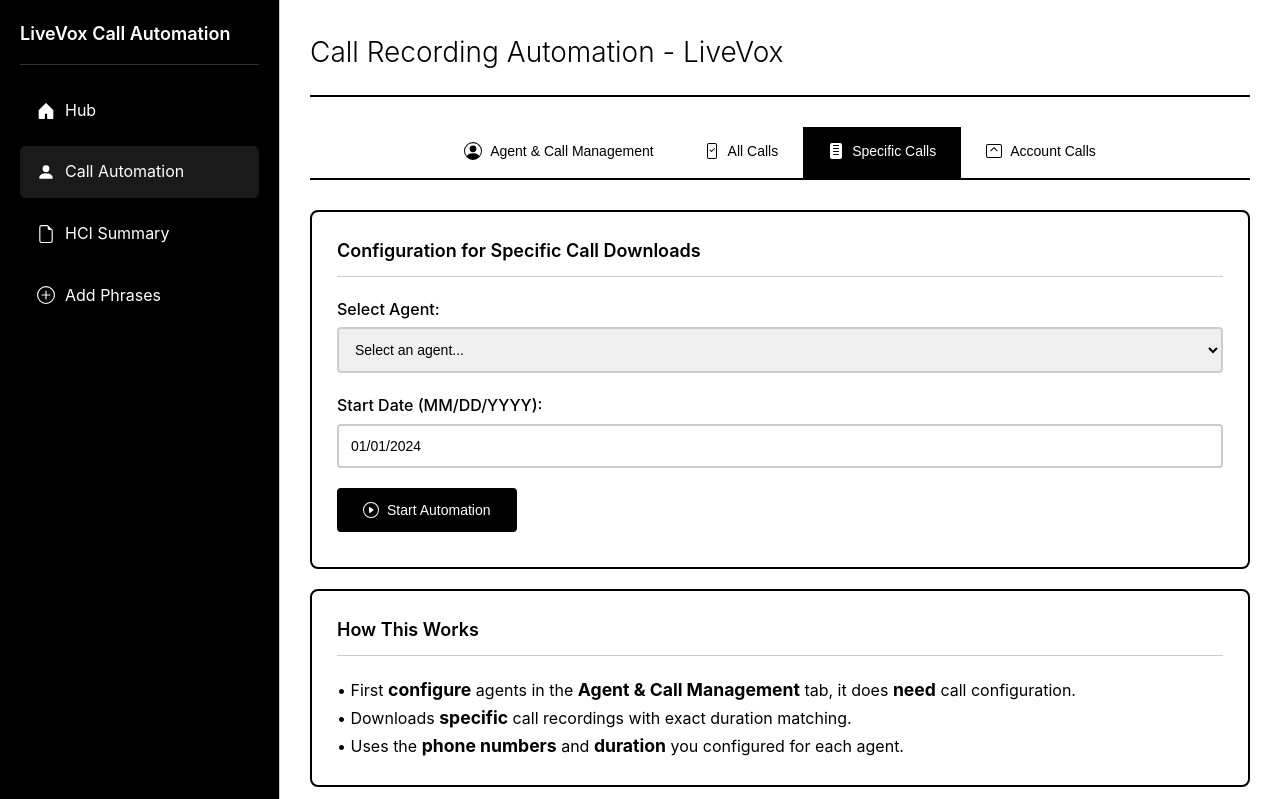
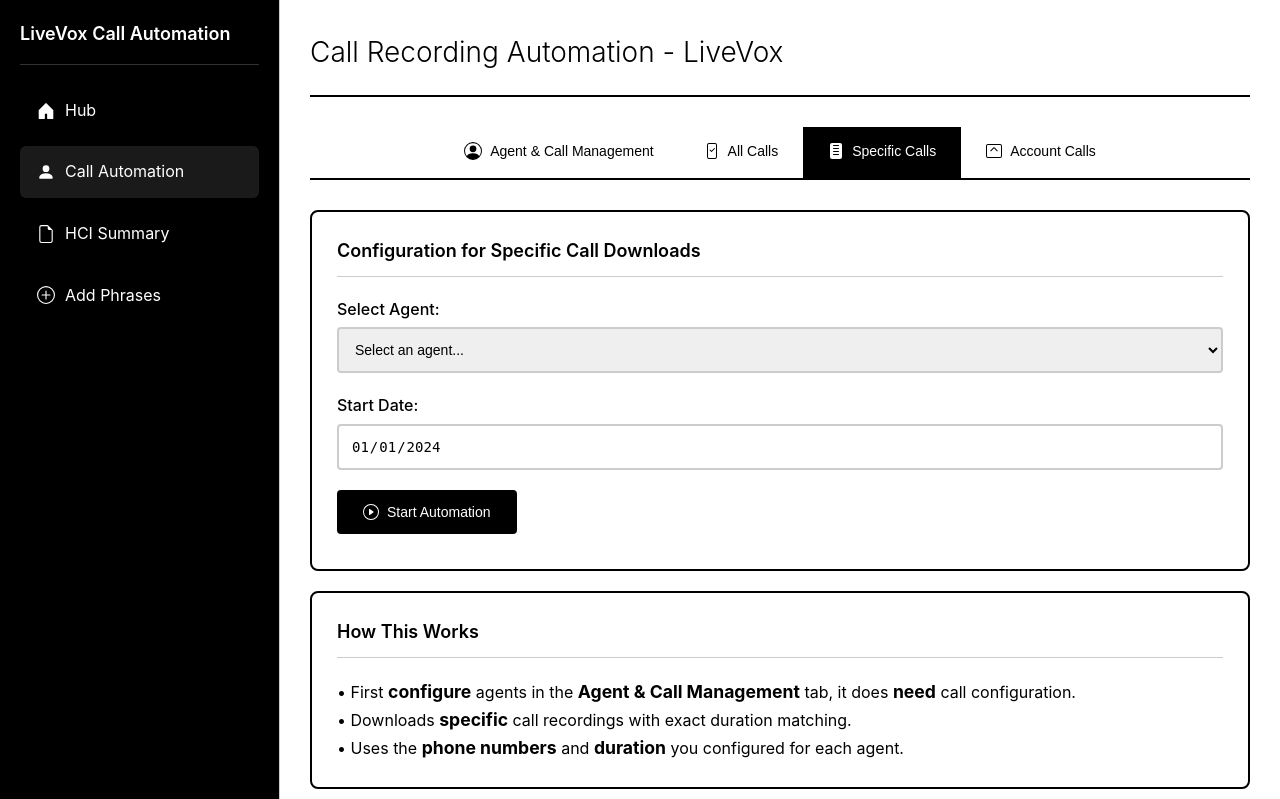
Before and after one commit to Cosmin-T/Livevox-Hub, a FastAPI app: page /livevox in a window 1280 px wide, after a click on "Specific Calls". Shown: the top 799 px of the page. Run offline with FastAPI, Linux system fonts and the light colour scheme.

Commit message:
modified date ui

```diff
--- a/templates/livevox.html
+++ b/templates/livevox.html
@@ -155,6 +155,24 @@
         .form-group textarea:focus {
             outline: none;
             border-color: #000000;
+        }
+
+        /* Date input specific styling */
+        input[type="date"] {
+            cursor: pointer;
+            position: relative;
+        }
+
+        input[type="date"]::-webkit-calendar-picker-indicator {
+            cursor: pointer;
+            position: absolute;
+            top: 0;
+            left: 0;
+            right: 0;
+            bottom: 0;
+            width: auto;
+            height: auto;
+            background: transparent;
         }
 
         .btn {
@@ -583,8 +601,8 @@
                             </select>
                     </div>
                     <div class="form-group">
-                        <label>Start Date (MM/DD/YYYY):</label>
-                        <input type="text" id="startDate1" value="01/01/2024">
+                        <label>Start Date:</label>
+                        <input type="date" id="startDate1" value="2024-01-01" title="Select the start date">
                     </div>
                     <button class="btn" onclick="startAutomation('specific')" style="display: inline-flex; align-items: center; gap: 8px;">
                         <svg xmlns="http://www.w3.org/2000/svg" width="16" height="16" fill="currentColor" viewBox="0 0 16 16">
@@ -612,8 +630,8 @@
                             </select>
                     </div>
                     <div class="form-group">
-                        <label>Start Date (MM/DD/YYYY):</label>
-                        <input type="text" id="startDate2" value="05/01/2024">
+                        <label>Start Date:</label>
+                        <input type="date" id="startDate2" value="2024-05-01" title="Select the start date">
                     </div>
                     <div class="form-group">
                         <label>Phone Numbers (comma-separated):</label>
@@ -643,8 +661,8 @@
                         <textarea id="accountNumbers" rows="4" placeholder="AGA_1234567,AGA_7890123,AGA_4567890"></textarea>
                     </div>
                     <div class="form-group">
-                        <label>Start Date (MM/DD/YYYY):</label>
-                        <input type="text" id="startDate3" value="01/01/2024">
+                        <label>Start Date:</label>
+                        <input type="date" id="startDate3" value="2024-01-01" title="Select the start date">
                     </div>
                     <button class="btn" onclick="startAutomation('account')" style="display: inline-flex; align-items: center; gap: 8px;">
                         <svg xmlns="http://www.w3.org/2000/svg" width="16" height="16" fill="currentColor" viewBox="0 0 16 16">
@@ -1738,6 +1756,24 @@
             }
         `;
         document.head.appendChild(style);
+
+        // Make date inputs fully clickable - clicking anywhere opens calendar
+        document.addEventListener('DOMContentLoaded', function() {
+            // Add click handlers to all date inputs
+            const dateInputs = document.querySelectorAll('input[type="date"]');
+            dateInputs.forEach(function(dateInput) {
+                dateInput.addEventListener('click', function() {
+                    // Force the calendar to show by triggering focus and then click
+                    this.focus();
+                    this.showPicker && this.showPicker();
+                });
+
+                // Also handle focus to ensure calendar opens
+                dateInput.addEventListener('focus', function() {
+                    this.showPicker && this.showPicker();
+                });
+            });
+        });
     </script>
 </body>
 </html>
```
Also changed, not shown: templates/hci_summary.html (+36 -0 lines), 1 other file.
